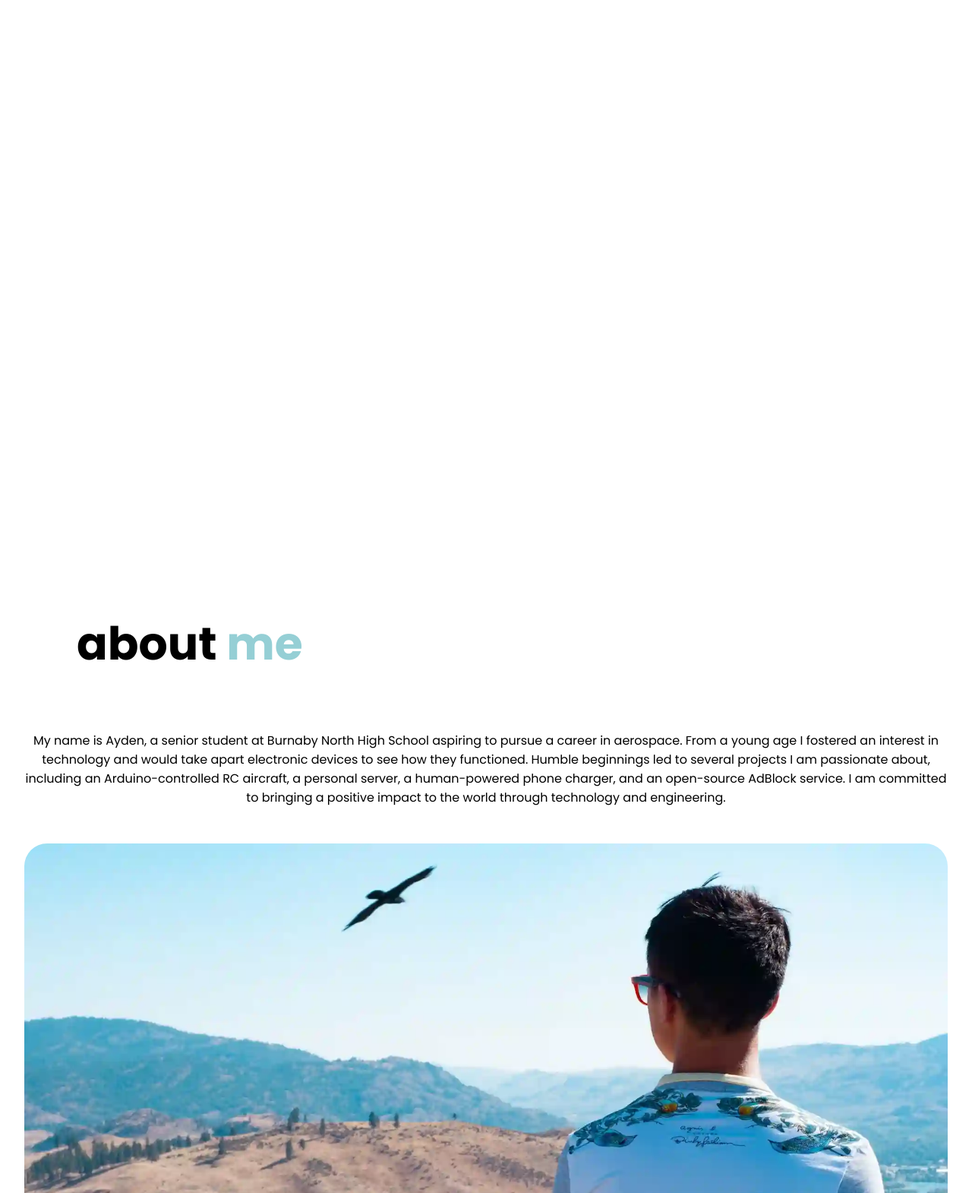
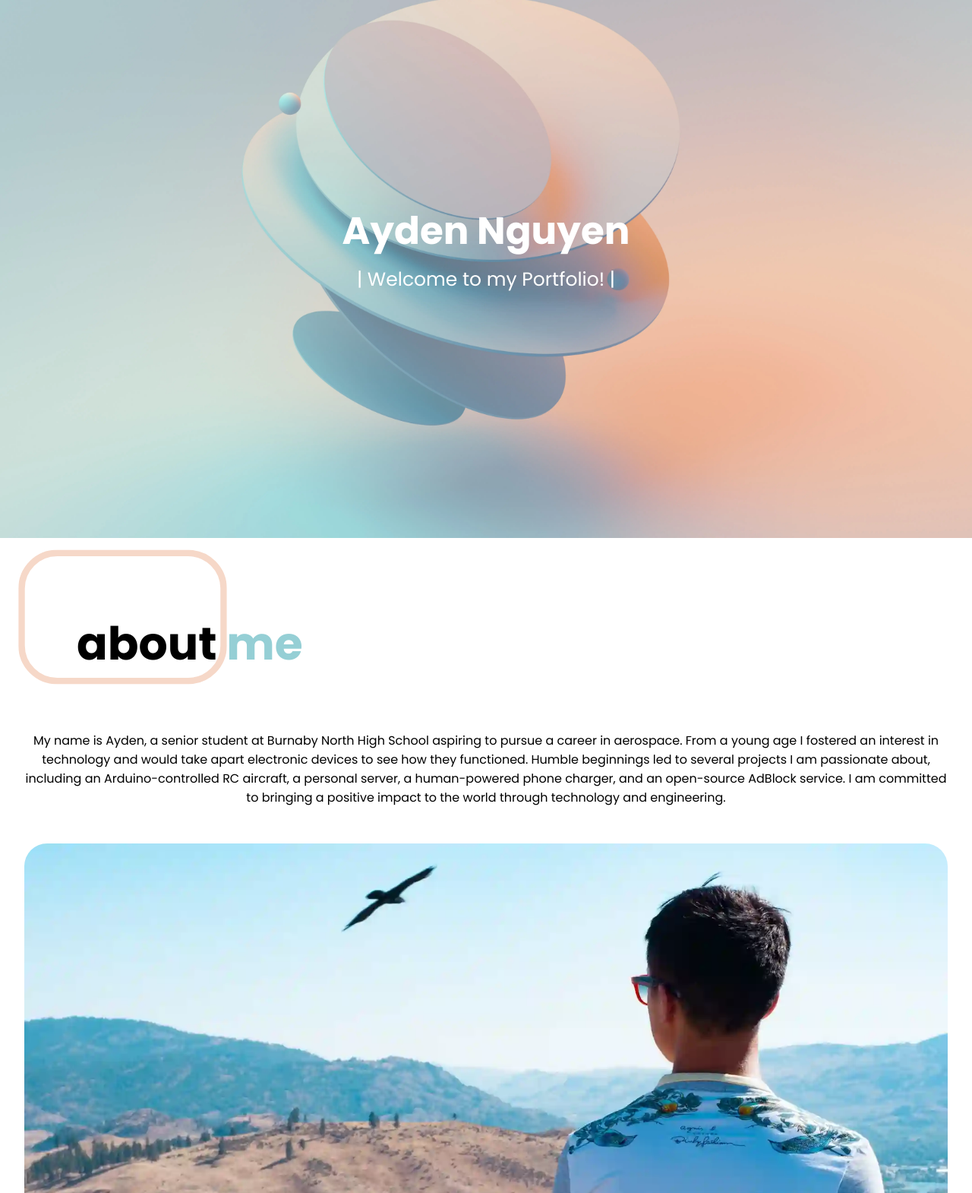
Before and after one commit to ahnlive/CLC, a plain HTML site: page index.html in a window 1280 px wide. Shown: the part 92-1662 px from the top of the page at 76% size. Drawn offline with Linux system fonts and the light colour scheme.

Commit message:
fix again

```diff
--- a/css/main.scss
+++ b/css/main.scss
@@ -75,7 +75,7 @@ header {
 
 
 .hero {
-    background-image: url(images/hero.webp);
+    background-image: url(/images/hero.webp);
     height: 100vh;
     background-position: center;
     background-repeat: no-repeat;
@@ -104,7 +104,7 @@ header {
         margin-left: 1.15em;
     }
 
-    background-image: url(images/square1.svg);
+    background-image: url(/images/square1.svg);
     background-repeat: no-repeat;
 
     .right {
```
Also changed, not shown: css/main.css, 1 other file.
